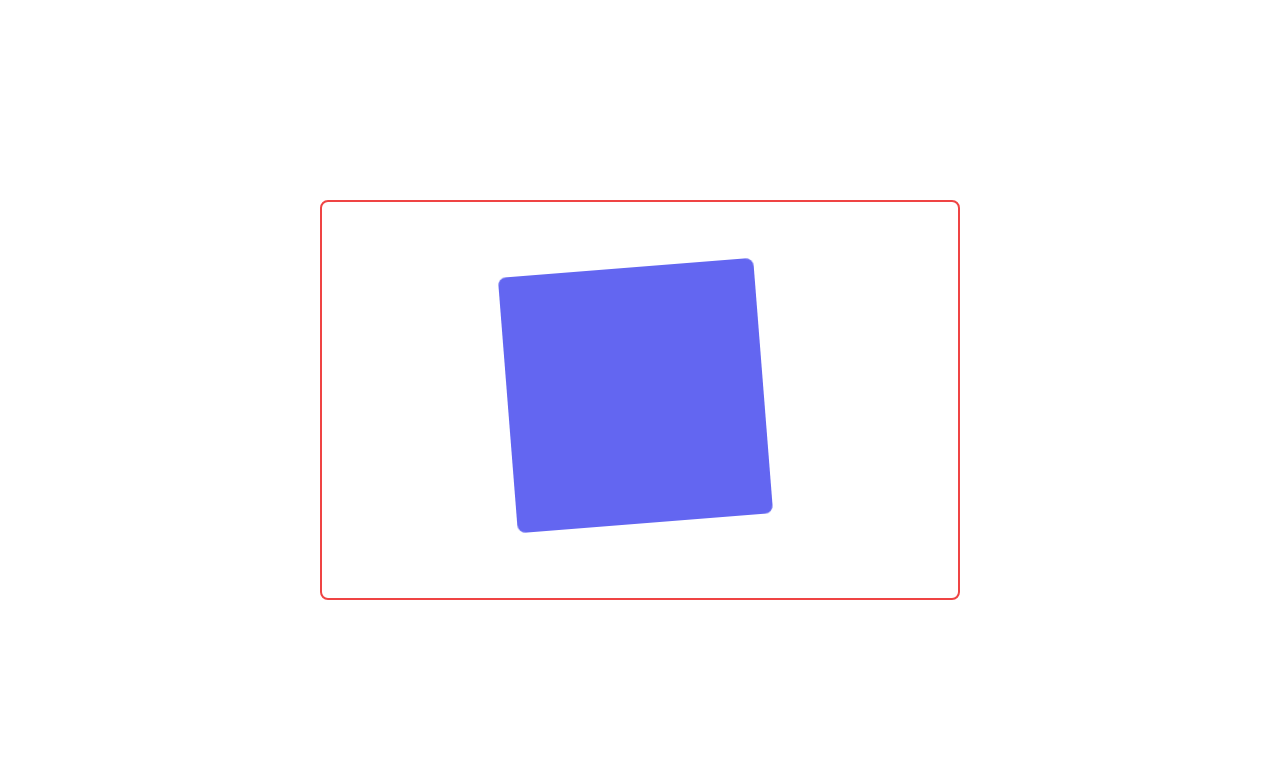
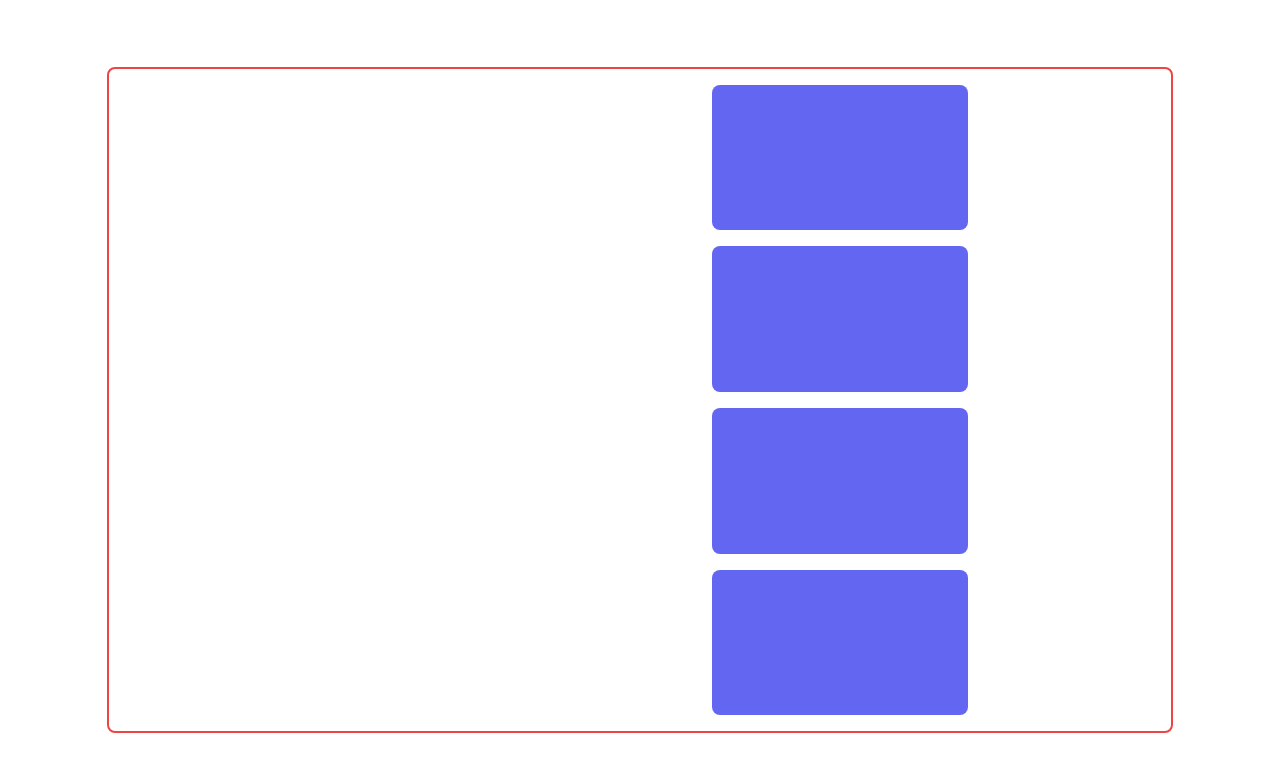
Before and after one commit to mahmud035/Level-2-Frontend-Track-All-Modules, a React (Vite) app in the folder 7. Introduction To Framer Motion/framer-motion-introduction/: page / in a window 1280 px wide. Shown: the top 772 px of the page. Built offline with nearby package versions, Linux system fonts and the light colour scheme.

Commit message:
7-6 Framer Motion Hook - UseAnimationControl()

```diff
--- a/7. Introduction To Framer Motion/framer-motion-introduction/src/App.tsx
+++ b/7. Introduction To Framer Motion/framer-motion-introduction/src/App.tsx
@@ -2,7 +2,8 @@
 // import Lesson2 from './pages/Lesson2';
 // import Lesson3 from './pages/Lesson3';
 // import Lesson4 from './pages/Lesson4';
-import Lesson5 from './pages/Lesson5';
+// import Lesson5 from './pages/Lesson5';
+import Lesson6 from './pages/Lesson6';
 
 const App = () => {
   return (
@@ -11,7 +12,8 @@ const App = () => {
       {/* <Lesson2 /> */}
       {/* <Lesson3 /> */}
       {/* <Lesson4 /> */}
-      <Lesson5 />
+      {/* <Lesson5 /> */}
+      <Lesson6 />
     </div>
   );
 };
--- /dev/null
+++ b/7. Introduction To Framer Motion/framer-motion-introduction/src/pages/Lesson6.tsx
@@ -0,0 +1,41 @@
+import { motion, useAnimationControls } from 'framer-motion';
+import { useEffect } from 'react';
+
+const Lesson6 = () => {
+  const controls = useAnimationControls();
+
+  useEffect(() => {
+    controls.start((i) => ({
+      x: 200,
+      transition: { delay: i * 0.7, ease: 'linear' },
+    }));
+  }, [controls]);
+
+  return (
+    <div className="flex flex-col items-center justify-center gap-4 p-4 border-2 border-red-500 rounded-lg size-5/6 ">
+      <motion.div
+        onMouseEnter={() => controls.stop()}
+        className="flex flex-wrap gap-4 bg-indigo-500 rounded-lg size-64"
+        animate={controls}
+        custom={1}
+      ></motion.div>
+      <motion.div
+        className="flex flex-wrap gap-4 bg-indigo-500 rounded-lg size-64"
+        animate={controls}
+        custom={2}
+      ></motion.div>
+      <motion.div
+        className="flex flex-wrap gap-4 bg-indigo-500 rounded-lg size-64"
+        animate={controls}
+        custom={3}
+      ></motion.div>
+      <motion.div
+        className="flex flex-wrap gap-4 bg-indigo-500 rounded-lg size-64"
+        animate={controls}
+        custom={4}
+      ></motion.div>
+    </div>
+  );
+};
+
+export default Lesson6;
```
